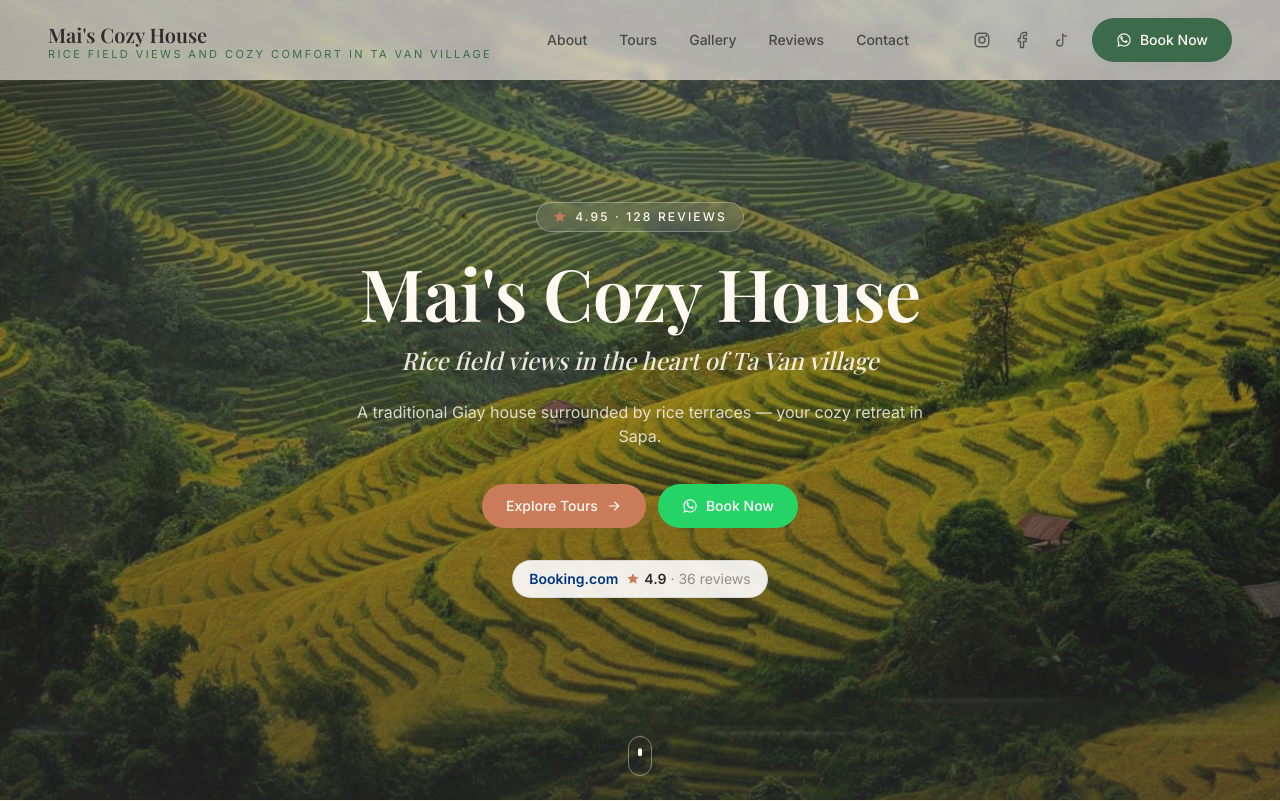
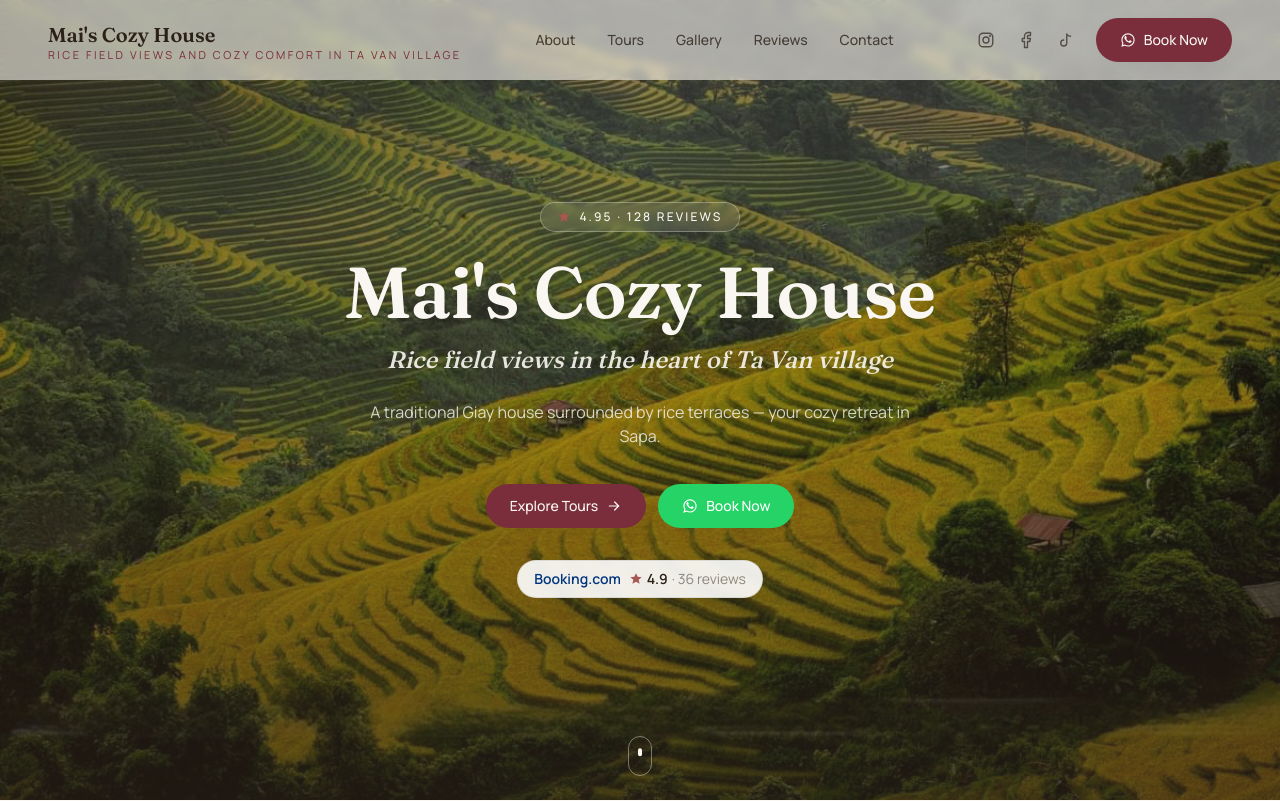
Before and after one commit to lerx11/mai-cozy-home, a Next.js app: page / in a window 1280 px wide. Shown: the top 801 px of the page. Built offline with nearby package versions, Linux system fonts and the light colour scheme.

Commit message:
Change theme to warm burgundy and Fraunces font

```diff
--- a/app/globals.css
+++ b/app/globals.css
@@ -8,10 +8,11 @@
    ============================================================ */
 
 :root {
-  --background: #fff9f2; /* warm cream */
-  --foreground: #2d2d2d; /* ink */
-  --rice: #3b6b4a; /* deep forest green */
-  --gold: #c97b5a; /* muted terracotta */
+  --background: #faf7f2; /* warm cream */
+  --foreground: #2b2118; /* dark warm brown */
+  --rice: #7a2e3b; /* deep burgundy */
+  --gold: #a85751; /* soft brick */
+  --sand: #e8d5c4; /* light sand */
   --whatsapp: #25d366;
 }
 
@@ -25,7 +26,7 @@
   body {
     background-color: var(--background);
     color: var(--foreground);
-    font-family: var(--font-inter), system-ui, sans-serif;
+    font-family: var(--font-manrope), system-ui, sans-serif;
     -webkit-font-smoothing: antialiased;
     -moz-osx-font-smoothing: grayscale;
   }
@@ -34,7 +35,7 @@
   h2,
   h3,
   h4 {
-    font-family: var(--font-playfair), Georgia, serif;
+    font-family: var(--font-fraunces), Georgia, serif;
     letter-spacing: -0.01em;
   }
 
@@ -71,11 +72,11 @@
   }
 
   .btn-gold {
-    @apply btn bg-gold text-cream shadow-soft hover:bg-gold/90 hover:shadow-lift;
+    @apply btn bg-rice text-cream shadow-soft hover:bg-gold hover:shadow-lift;
   }
 
   .btn-green {
-    @apply btn bg-rice text-cream shadow-soft hover:bg-rice/90 hover:shadow-lift;
+    @apply btn bg-rice text-cream shadow-soft hover:bg-gold hover:shadow-lift;
   }
 
   .btn-whatsapp {
--- a/app/layout.js
+++ b/app/layout.js
@@ -1,18 +1,18 @@
-import { Playfair_Display, Inter } from "next/font/google";
+import { Fraunces, Manrope } from "next/font/google";
 import "./globals.css";
 
-// Google Fonts: Playfair Display for headings, Inter for body text.
-const playfair = Playfair_Display({
+// Google Fonts: Fraunces for headings, Manrope for body text.
+const fraunces = Fraunces({
   subsets: ["latin"],
   display: "swap",
-  variable: "--font-playfair",
+  variable: "--font-fraunces",
   weight: ["500", "600", "700"],
 });
 
-const inter = Inter({
+const manrope = Manrope({
   subsets: ["latin"],
   display: "swap",
-  variable: "--font-inter",
+  variable: "--font-manrope",
   weight: ["400", "500", "600"],
 });
 
@@ -50,7 +50,7 @@ export const viewport = {
 
 export default function RootLayout({ children }) {
   return (
-    <html lang="en" className={`${playfair.variable} ${inter.variable}`}>
+    <html lang="en" className={`${fraunces.variable} ${manrope.variable}`}>
       <body className="bg-cream text-ink font-body antialiased">{children}</body>
     </html>
   );
--- a/tailwind.config.js
+++ b/tailwind.config.js
@@ -9,16 +9,17 @@ module.exports = {
   theme: {
     extend: {
       colors: {
-        // Warm, natural palette inspired by Sapa rice fields and mountain forests
-        cream: "#FFF9F2", // page background
-        ink: "#2D2D2D", // primary text
-        rice: "#3B6B4A", // deep forest green (primary brand)
-        gold: "#C97B5A", // muted terracotta accent
+        // Warm, elegant palette inspired by Mai's Cozy House in Ta Van
+        cream: "#FAF7F2", // warm cream page background
+        ink: "#2B2118", // dark warm brown (primary text)
+        rice: "#7A2E3B", // deep burgundy (primary accent)
+        gold: "#A85751", // soft brick (secondary / hover states)
+        sand: "#E8D5C4", // light sand (highlight)
         whatsapp: "#25D366", // WhatsApp brand green
       },
       fontFamily: {
-        display: ["var(--font-playfair)", "serif"],
-        body: ["var(--font-inter)", "sans-serif"],
+        display: ["var(--font-fraunces)", "serif"],
+        body: ["var(--font-manrope)", "sans-serif"],
       },
       boxShadow: {
         soft: "0 10px 30px -12px rgba(45, 45, 45, 0.15)",
```
